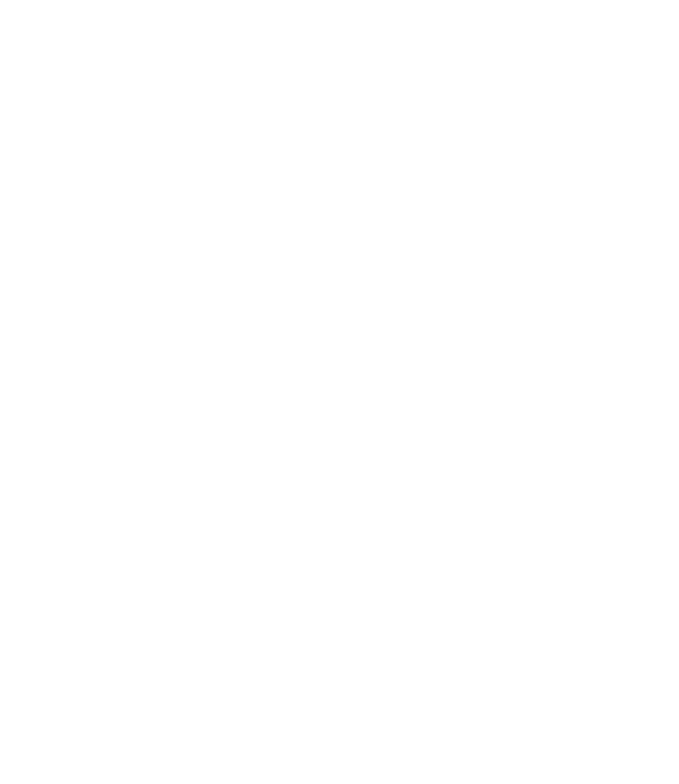
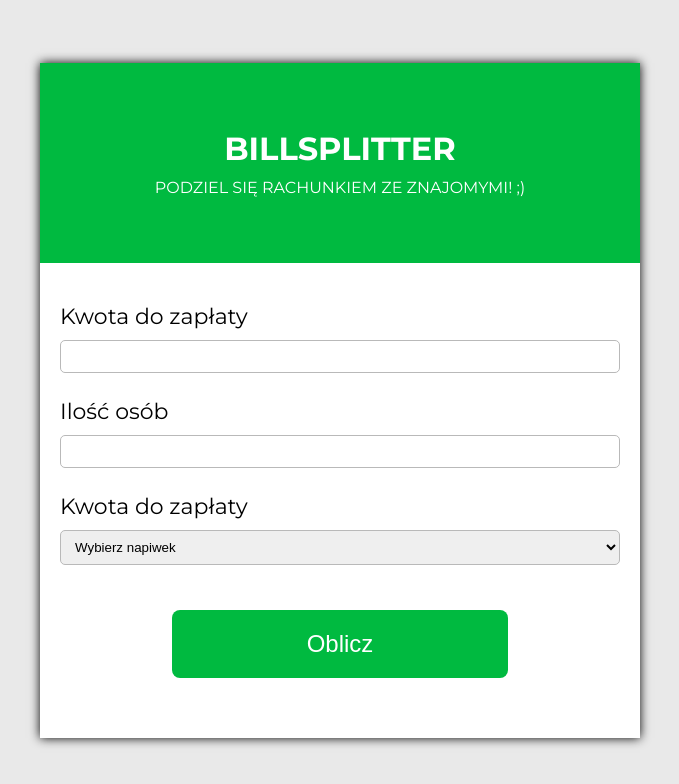
Before and after one commit to luckiMoH/Projects, a plain HTML site: page Tip Calculator/index.html in a window 1280 px wide. Shown: the whole page, without its empty margins (300-979 px from the left). Drawn offline with Linux system fonts and the light colour scheme.

Commit message:
Tip calculator - done

```diff
--- a/Tip Calculator/index.html
+++ b/Tip Calculator/index.html
@@ -2,11 +2,40 @@
 <html lang="pl-PL">
 <head>
   <meta charset="UTF-8">
-  <title>Sass</title>
+  <title>Tip Calculator</title>
+  <meta name="viewport" content="width=device-width, initial-scale=1.0">
+  <link rel="preconnect" href="https://fonts.gstatic.com" crossorigin>
+  <link href="https://fonts.googleapis.com/css2?family=Dancing+Script:wght@400;700&family=Montserrat:wght@400;700&display=swap" rel="stylesheet">
   <link href="css/main.css" rel="stylesheet">
-  <meta name="viewport" content="width=device-width, initial-scale=1.0">
 </head>
 <body>
+
+<div class="wrapper">
+  <div class="top">
+    <h1>BillSplitter</h1>
+    <p>Podziel się rachunkiem ze znajomymi! ;)</p>
+  </div>
+  <div class="bottom">
+    <label for="price">Kwota do zapłaty</label>
+    <input type="number" id="price">
+
+    <label for="people">Ilość osób</label>
+    <input type="number" id="people">
+
+    <label for="tip">Kwota do zapłaty</label>
+    <select id="tip">
+      <option value="0" disabled selected>Wybierz napiwek</option>
+      <option value="0.05">5%</option>
+      <option value="0.1">10%</option>
+      <option value="0.15">15%</option>
+      <option value="0.2">20%</option>
+    </select>
+
+    <button class="count">Oblicz</button>
+    <p class="error"></p>
+    <p class="cost-info">Powinniście się złożyć po <span class="cost"></span>zł! :)</p>
+  </div>
+</div>
 
 <script src="./js/app.js"></script>
 
--- a/Tip Calculator/js/app.js
+++ b/Tip Calculator/js/app.js
@@ -0,0 +1,31 @@
+const inputPrice = document.querySelector('#price');
+const inputPeople = document.querySelector('#people');
+const inputTip = document.querySelector('#tip');
+const countBtn = document.querySelector('.count');
+const errorP = document.querySelector('.error');
+const costInfo = document.querySelector('.cost-info');
+const costSpan = document.querySelector('.cost');
+
+
+const showBill = () => {
+    if(inputPrice.value === '' || inputPeople.value === '' || inputTip.value === 0) {
+        errorP.textContent = "Uzupełnił wszystkie pola!"
+        costInfo.style.display = 'none';
+    } else {
+        errorP.textContent = ""
+        countBill();
+    }
+}
+
+const countBill = () => {
+    const newPrice = parseFloat(inputPrice.value);
+    const newPeople = parseInt(inputPeople.value);
+    const newTip = parseFloat(inputTip.value);
+
+    const sum = (newPrice + newPrice * newTip) / newPeople;
+
+    costInfo.style.display = 'block';
+    costSpan.textContent = sum.toFixed(2);
+}
+
+countBtn.addEventListener('click', showBill)
--- a/Tip Calculator/scss/main.scss
+++ b/Tip Calculator/scss/main.scss
@@ -0,0 +1,88 @@
+* {
+  box-sizing: border-box;
+  margin: 0;
+  padding: 0;
+}
+
+body {
+  //font-family: 'Dancing Script', cursive;
+  font-family: 'Montserrat', sans-serif;
+  display: flex;
+  justify-content: center;
+  align-items: center;
+  min-height: 100vh;
+  background-color: rgb(233,233,233);
+}
+
+.wrapper {
+  width: 600px;
+  background-color: #fff;
+  box-shadow: 0 0 10px black;
+}
+
+.top {
+  display: flex;
+  justify-content: center;
+  align-items: center;
+  flex-direction: column;
+  height: 200px;
+  color: #fff;
+  background-color: #00BA40;
+  text-transform: uppercase;
+
+  p{
+    margin-top: 10px;
+  }
+}
+
+.bottom {
+  padding: 40px 20px;
+
+  label {
+    display: block;
+    margin-bottom: 10px;
+    font-size: 22px;
+  }
+
+  input, select {
+    margin-bottom: 25px;
+    padding: 8px 10px;
+    width: 100%;
+    border-radius: 5px;
+    border: 1px solid rgb(185,185,185);
+  }
+
+  .count {
+    display: block;
+    margin: 20px auto;
+    padding: 20px 10px;
+    width: 60%;
+    font-size: 24px;
+    border-radius: 8px;
+    color: #fff;
+    background-color: #00BA40;
+    border: none;
+    cursor: pointer;
+    transition: background-color .3s;
+
+    &:hover {
+      background-color: rgb(0,168,59);
+    }
+  }
+
+  .cost-info {
+    display: none;
+    margin-top: 30px;
+    font-size: 20px;
+  }
+
+  .cost {
+    font-weight: bold;
+  }
+
+  .error {
+    font-size: 18px;
+    color: rgb(199,63,29);
+    text-align: center;
+  }
+}
```
Also changed, not shown: Tip Calculator/css/main.css, 1 other file.
